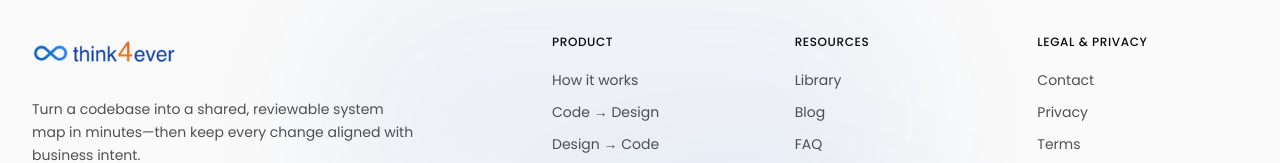
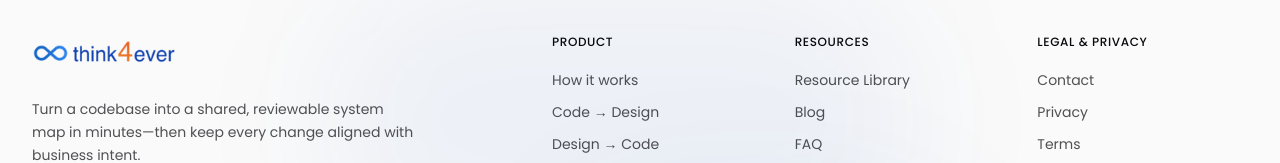
Before and after one commit to mahbubcsebd/t4e, a Next.js app: page /privacy-policy in a window 1280 px wide. Shown: the part 1730-1893 px from the top of the page. Built offline with nearby package versions, Linux system fonts and the light colour scheme.

Commit message:
minor fixes

```diff
--- a/components/layout/Footer.jsx
+++ b/components/layout/Footer.jsx
@@ -109,7 +109,7 @@ export default function Footer() {
                 className="text-foreground/70 dark:text-foreground/80 hover:text-primary transition-colors duration-200"
               >
                 {t("nav.library") === "nav.library"
-                  ? "Library"
+                  ? "Resource Library"
                   : t("nav.library")}
               </Link>
               <Link
--- a/components/layout/Header.jsx
+++ b/components/layout/Header.jsx
@@ -83,7 +83,7 @@ export default function Header() {
 
   const resourcesLinks = [
     {
-      title: t("nav.library") === "nav.library" ? "Library" : t("nav.library"),
+      title: t("nav.library") === "nav.library" ? "Resource Library" : t("nav.library"),
       desc: t("nav.libraryDesc") === "nav.libraryDesc" ? "Explore our collection of resources." : t("nav.libraryDesc"),
       href: localizeHref("/resources/"),
       icon: <Puzzle className="w-4 h-4 text-primary" />,
--- a/content/blog/en/code-visualization-real-codebases.md
+++ b/content/blog/en/code-visualization-real-codebases.md
@@ -12,12 +12,12 @@ hideThumbnail: true
 <div class="space-y-8 text-gray-600">
 
 <section>
-<h1 class="text-3xl font-bold text-gray-900 mb-6">Code Visualization for Real Codebases: Maps, Graphs and Architecture Views</h1>
+<h1 class="text-2xl font-bold text-gray-900 mb-6">Code Visualization for Real Codebases: Maps, Graphs and Architecture Views</h1>
 <p class="text-lg mb-6">How to choose the right view for understanding, changing and explaining a software system.</p>
 
 <div class="bg-[#f0f4ff] border border-[#d2e0ff] rounded-lg p-5 md:p-6 my-8">
   <div class="text-[#1b30a7] text-xs font-bold uppercase tracking-wider mb-2">DIRECT ANSWER</div>
-  <p class="text-gray-900 font-bold text-[15px] md:text-base leading-relaxed m-0">Code visualization turns the structure, dependencies and behavior of a software system into views people can inspect. For a real codebase, the best visualization is rarely one giant graph. It is a set of connected views—such as a structure map, dependency graph, runtime trace and architecture view—chosen for the question the team needs to answer.</p>
+  <p class="text-gray-900 font-medium text-[15px] md:text-base leading-relaxed m-0">Code visualization turns the structure, dependencies and behavior of a software system into views people can inspect. For a real codebase, the best visualization is rarely one giant graph. It is a set of connected views—such as a structure map, dependency graph, runtime trace and architecture view—chosen for the question the team needs to answer.</p>
 </div>
 
 <p>Here, “code visualization” means visualizing an existing software codebase. It does not mean an algorithm-learning tool that animates a short code sample, and it is not shorthand for Visual Studio Code.</p>
--- a/content/blog/es/code-visualization-real-codebases.md
+++ b/content/blog/es/code-visualization-real-codebases.md
@@ -12,12 +12,12 @@ hideThumbnail: true
 <div class="space-y-8 text-gray-600">
 
 <section>
-<h1 class="text-3xl font-bold text-gray-900 mb-6">Visualización de Código para Bases de Código Reales: Mapas, Gráficos y Vistas de Arquitectura</h1>
+<h1 class="text-2xl font-bold text-gray-900 mb-6">Visualización de Código para Bases de Código Reales: Mapas, Gráficos y Vistas de Arquitectura</h1>
 <p class="text-lg mb-6">Cómo elegir la vista correcta para comprender, cambiar y explicar un sistema de software.</p>
 
 <div class="bg-[#f0f4ff] border border-[#d2e0ff] rounded-lg p-5 md:p-6 my-8">
   <div class="text-[#1b30a7] text-xs font-bold uppercase tracking-wider mb-2">RESPUESTA DIRECTA</div>
-  <p class="text-gray-900 font-bold text-[15px] md:text-base leading-relaxed m-0">La visualización de código convierte la estructura, las dependencias y el comportamiento de un sistema de software en vistas que las personas pueden inspeccionar. Para una base de código real, la mejor visualización rara vez es un gráfico gigante. Es un conjunto de vistas conectadas —como un mapa de estructura, gráfico de dependencias, seguimiento en tiempo de ejecución y vista de arquitectura— elegidas según la pregunta que el equipo necesita responder.</p>
+  <p class="text-gray-900 font-medium text-[15px] md:text-base leading-relaxed m-0">La visualización de código convierte la estructura, las dependencias y el comportamiento de un sistema de software en vistas que las personas pueden inspeccionar. Para una base de código real, la mejor visualización rara vez es un gráfico gigante. Es un conjunto de vistas conectadas —como un mapa de estructura, gráfico de dependencias, seguimiento en tiempo de ejecución y vista de arquitectura— elegidas según la pregunta que el equipo necesita responder.</p>
 </div>
 
 <p>Aquí, "visualización de código" significa visualizar una base de código de software existente. No significa una herramienta de aprendizaje de algoritmos que anima una breve muestra de código, y no es una abreviatura de Visual Studio Code.</p>
--- a/content/blog/nl/code-visualization-real-codebases.md
+++ b/content/blog/nl/code-visualization-real-codebases.md
@@ -12,12 +12,12 @@ hideThumbnail: true
 <div class="space-y-8 text-gray-600">
 
 <section>
-<h1 class="text-3xl font-bold text-gray-900 mb-6">Code Visualization for Real Codebases: Maps, Graphs and Architecture Views</h1>
+<h1 class="text-2xl font-bold text-gray-900 mb-6">Code Visualization for Real Codebases: Maps, Graphs and Architecture Views</h1>
 <p class="text-lg mb-6">How to choose the right view for understanding, changing and explaining a software system.</p>
 
 <div class="bg-[#f0f4ff] border border-[#d2e0ff] rounded-lg p-5 md:p-6 my-8">
   <div class="text-[#1b30a7] text-xs font-bold uppercase tracking-wider mb-2">DIRECT ANSWER</div>
-  <p class="text-gray-900 font-bold text-[15px] md:text-base leading-relaxed m-0">Code visualization turns the structure, dependencies and behavior of a software system into views people can inspect. For a real codebase, the best visualization is rarely one giant graph. It is a set of connected views—such as a structure map, dependency graph, runtime trace and architecture view—chosen for the question the team needs to answer.</p>
+  <p class="text-gray-900 font-medium text-[15px] md:text-base leading-relaxed m-0">Code visualization turns the structure, dependencies and behavior of a software system into views people can inspect. For a real codebase, the best visualization is rarely one giant graph. It is a set of connected views—such as a structure map, dependency graph, runtime trace and architecture view—chosen for the question the team needs to answer.</p>
 </div>
 
 <p>Here, “code visualization” means visualizing an existing software codebase. It does not mean an algorithm-learning tool that animates a short code sample, and it is not shorthand for Visual Studio Code.</p>
--- a/dictionaries/en.json
+++ b/dictionaries/en.json
@@ -10,7 +10,7 @@
     "integrations": "Integrations",
     "resources": "Resources",
     "resourceLibrary": "Resource library",
-    "library": "Library",
+    "library": "Resource Library",
     "libraryDesc": "Explore our collection of resources.",
     "resourceLibraryDesc": "Explore our collection of resources.",
     "blog": "Blog",
--- a/dictionaries/es.json
+++ b/dictionaries/es.json
@@ -11,8 +11,8 @@
     "resources": "Recursos",
     "resourceLibrary": "Biblioteca de recursos",
     "resourceLibraryDesc": "Explora nuestra colección de recursos.",
-    "library": "Biblioteca",
-    "libraryDesc": "Explora nuestra colección de recursos.",
+    "library": "Biblioteca de Recursos",
+    "libraryDesc": "Explore nuestra colección de recursos.",
     "blog": "Blog",
     "blogDesc": "Lee las últimas noticias y artículos.",
     "docs": "Docs",
--- a/dictionaries/nl.json
+++ b/dictionaries/nl.json
@@ -8,7 +8,7 @@
     "integrations": "Integraties",
     "resources": "Bronmateriaal",
     "resourceLibrary": "Kennisbank",
-    "library": "Bibliotheek",
+    "library": "Bronnenbibliotheek",
     "libraryDesc": "Verken onze verzameling bronnen.",
     "blog": "Blog",
     "productVideos": "Productvideo's",
```
